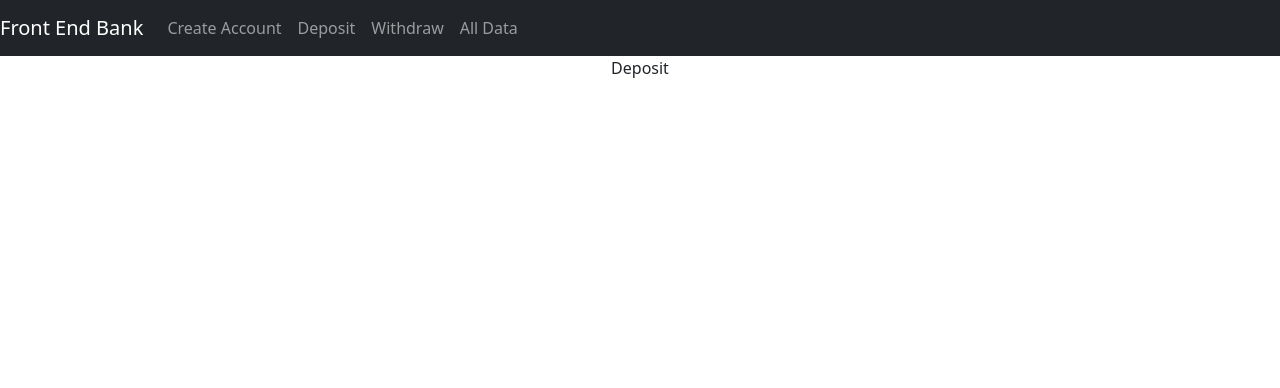
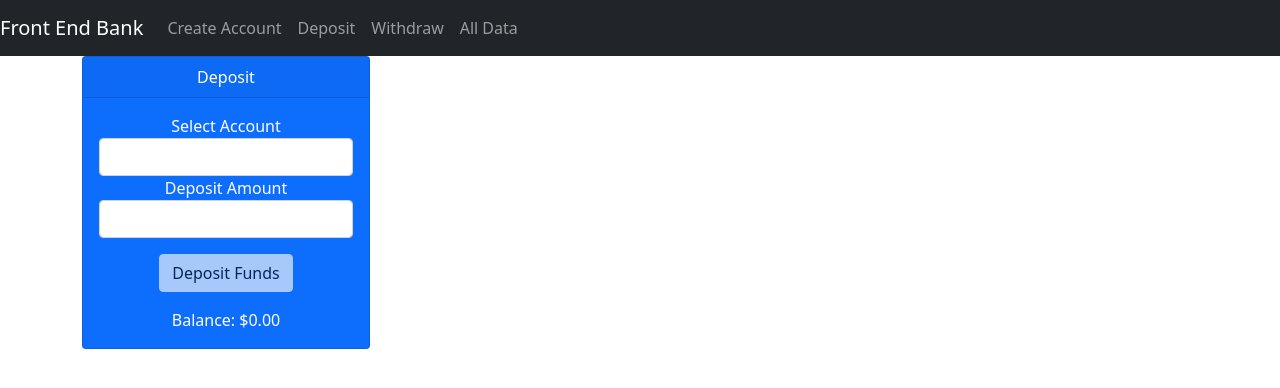
Before and after one commit to Malphus/frontEndBankingApp, a React (Create React App) app: page /deposit in a window 1280 px wide. Shown: the top 388 px of the page. Built offline with nearby package versions, Linux system fonts and the light colour scheme.

Commit message:
set up deposit form and validation

```diff
--- a/src/User.js
+++ b/src/User.js
@@ -1,8 +1,47 @@
+import { v4 as uuidv4 } from 'uuid';
+
 export default class User {
     constructor({email, name, password}) {
-        this.balance = 0
-        this.email = email
-        this.name = name
-        this.password = password
+        this._balance = 0
+        this._email = email
+        this._name = name
+        this._password = password
+        this._id = uuidv4()
     }
+
+    get balance() {
+        return this._balance;
+    }
+
+    // set balance(newBalance) {
+    //     this._balance = newBalance
+    // }
+
+    get name() {
+        return this._name
+    }
+
+    get email() {
+        return this._email
+    }
+
+    get password() {
+        return this._password
+    }
+
+    get id() {
+        return this._id
+    }
+
+    addFunds(amount) {
+        this._balance += amount
+    }
+
+    removeFunds(amount) {
+        this._balance -= amount
+    }
+
+    // toString() {
+    //     return `${this.name} ${this.email} ${this.password} ${this.balance}`
+    // }
 }
--- a/src/card.js
+++ b/src/card.js
@@ -11,7 +11,8 @@ export default function Card(props){
                 {props.title && (<h5 className="card-title">{props.title}</h5>)}
                 {props.text && (<p className="card-text">{props.text}</p>)}
                 {props.body}
-                {props.status && (<div id='createStatus'>{props.status}</div>)}
+                {props.err && (<div id='createStatus' className="alert alert-danger">{props.status}</div>)}
+                {props.success && (<div id='createStatus' className="alert alert-success">{props.status}</div>)}
             </div>
         </div>
     )
--- a/src/context.js
+++ b/src/context.js
@@ -1,48 +1,59 @@
-import React, {useState} from "react";
+import React, { useState } from "react";
 import User from "./User";
 
 export const UserContext = React.createContext(null);
 
-const initialUsers = [
-    {
+const user1 = new User({
   name: "Mandy",
   email: "mandy.rugam@gmail.com",
   password: "secret",
-      balance: 100,
-    },
-    {
+});
+
+const user2 = new User({
   name: "Jarrod",
   email: "jvandoren@gmail.com",
   password: "double-secret",
-      balance: 100,
-    },
-  ]
+});
 
 export default function UserProvider({ children }) {
-    const [users, setUsers] = useState(initialUsers);
+  const [users, setUsers] = useState({ [user1.id]: user1, [user2.id]: user2 });
+  const [selectedUser, setSelectedUser] = useState("");
 
   const addUser = (userData) => {
-        const newUser = new User(userData)
-        setUsers([...users, newUser])
-    }
+    const newUser = new User(userData);
+    setUsers({ ...users, [newUser.id]: newUser });
+  };
 
-    const addFunds = (user, amount) => {
+  const depositFunds = (user, amount) => {
     if (amount < 0) return;
-        user.balance += amount
-    }
+    user.addFunds(amount);
+  };
 
-    const removeFunds = (user, amount) => {
+  const withdrawFunds = (user, amount) => {
     if (amount > user.balance) return;
-        user.balance -= amount
-    }
+    user.removeFunds(amount);
+  };
+
+  const userList = () => {
+    return Object.entries(users).map(([userId, user]) => [userId, user.name]);
+  };
+
+  const getUser = () => users[selectedUser];
+
+  const getUserBalance = () => getUser()?.balance || 0;
 
   return (
     <UserContext.Provider
       value={{
-        addFunds,
         addUser,
-        removeFunds,
+        depositFunds,
+        getUser,
+        getUserBalance,
+        selectedUser,
+        setSelectedUser,
+        userList,
         users,
+        withdrawFunds,
       }}
     >
       {children}
--- a/src/pages/allData.js
+++ b/src/pages/allData.js
@@ -2,7 +2,7 @@ import React from 'react'
 import { UserContext } from '../context';
 
 export default function AllData() {
-    const ctx = React.useContext(UserContext);
+    const {users} = React.useContext(UserContext);
     return (
         <>
             <h1>All Data</h1>
@@ -15,8 +15,8 @@ export default function AllData() {
                     </tr>
                 </thead>
                 <tbody>
-                    {ctx.users.map(({ email, name, password }) => (
-                        <tr key={email}>
+                    {Object.entries(users).map(([_, { email, id, name, password }]) => (
+                        <tr key={id}>
                             <td>{name}</td>
                             <td>{email}</td>
                             <td>{password}</td>
--- a/src/pages/createAccount.js
+++ b/src/pages/createAccount.js
@@ -6,6 +6,8 @@ export default function CreateAccount() {
   const {addUser} = useContext(UserContext);
   const [show, setShow] = useState(true);
   const [status, setStatus] = useState("");
+  const [err, setErr] = useState(false);
+  const [success, setSuccess] = useState(false);
   const [name, setName] = useState("");
   const [email, setEmail] = useState("");
   const [password, setPassword] = useState("");
@@ -21,8 +23,12 @@ export default function CreateAccount() {
 
   function validate(field, label) {
     if (!field) {
+      setErr(true)
       setStatus("Error " + label);
-      setTimeout(() => setStatus(""), 3000);
+      setTimeout(() => {
+        setStatus("")
+        setErr(false)
+      }, 3000);
       return false;
     }
     return true;
@@ -30,11 +36,16 @@ export default function CreateAccount() {
 
   // TODO: change return to handle failure better
   function handleCreate() {
-    console.log(name, email, password);
     if (!validate(name, "name")) return;
     if (!validate(email, "email")) return;
     if (!validate(password, "password")) return;
     addUser({ name, email, password });
+    setSuccess(true)
+    setStatus(`User ${name} successfully created.`);
+    setTimeout(() => {
+      setStatus("")
+      setSuccess(false)
+    }, 3000);
     setShow(false);
   }
 
@@ -50,6 +61,8 @@ export default function CreateAccount() {
       bgcolor="primary"
       header="Create Account"
       status={status}
+      err={err}
+      success={success}
       body={
         show ? (
           <>
--- a/src/pages/deposit.js
+++ b/src/pages/deposit.js
@@ -1,3 +1,124 @@
+import { useContext, useEffect, useState } from "react";
+import Card from "../card";
+import { UserContext } from "../context";
+import { displayMoney, dollarsToCents } from "../utils/numeric";
+
 export default function Deposit() {
-    return <div>Deposit</div>
+  const {
+    depositFunds,
+    getUser,
+    getUserBalance,
+    selectedUser,
+    setSelectedUser,
+    userList,
+  } = useContext(UserContext);
+  const [status, setStatus] = useState("");
+  const [err, setErr] = useState(false);
+  const [success, setSuccess] = useState(false);
+  const [amount, setAmount] = useState("");
+  const [disableSubmit, setDisableSubmit] = useState(true);
+  const [currentBalance, setCurrentBalance] = useState(0);
+
+//   useEffect(() => {
+//     if (getUserBalance !== currentBalance) {
+//       setCurrentBalance(getUserBalance);
+//     }
+//     // eslint-disable-next-line react-hooks/exhaustive-deps
+//   }, [selectedUser]);
+
+  useEffect(() => {
+    if (selectedUser !== "" && amount > 0) {
+      setDisableSubmit(false);
+    } else {
+      setDisableSubmit(true);
+    }
+  }, [amount, selectedUser]);
+
+  const handleSelectUser = (event) => {
+    setSelectedUser(event.currentTarget.value);
+  };
+
+  const validateDeposit = (value) => {
+    // return !value.match(/(^\d+\.?\d{2}$)|(^\d+$)/);
+    return value.match(/^(\d+\.?\d{0,2})$/);
+  };
+
+  const handleAmount = (event) => {
+    const { value } = event.target;
+
+    if (!Number.isNaN(Number.parseFloat(value)) && validateDeposit(value)) {
+      const parsed = Math.round(value * 100) / 100;
+      if (parsed < 0) {
+        setStatus("Value entered should be greater than 0.");
+        setErr(true);
+      } else {
+        setStatus("");
+        setErr(false);
+        setAmount(value);
+      }
+    } else {
+      setStatus("Value entered is not a number.");
+      setErr(true);
+    }
+  };
+
+  const handleDeposit = () => {
+    const user = getUser(selectedUser);
+    const cents = dollarsToCents(amount);
+    depositFunds(user, cents);
+    setStatus(`$${displayMoney(cents)} added to account for ${user.name}`);
+    setSuccess(true);
+    setAmount(0);
+    setTimeout(() => {
+      setStatus("");
+      setSuccess(false);
+    }, 3000);
+  };
+
+  return (
+    <Card
+      bgcolor="primary"
+      header="Deposit"
+      status={status}
+      err={err}
+      success={success}
+      body={
+        <>
+          <div className="form-group">
+            <label htmlFor="select-account">Select Account</label>
+            <select
+              className="form-control"
+              id="select-account"
+              value={selectedUser}
+              onChange={handleSelectUser}
+            >
+              {[["", ""], ...userList()].map(([id, name]) => (
+                <option key={id} value={id}>
+                  {name}
+                </option>
+              ))}
+            </select>
+          </div>
+          <div className="form-group">
+            <label htmlFor="deposit">Deposit Amount</label>
+            <input
+              className="form-control"
+              id="deposit"
+              value={amount}
+              onChange={handleAmount}
+            />
+          </div>
+          <button
+            disabled={disableSubmit}
+            type="submit"
+            className="btn btn-light my-3"
+            onClick={handleDeposit}
+          >
+            Deposit Funds
+          </button>
+          <div>Balance: ${displayMoney(getUserBalance())}</div>
+        </>
+      }
+    />
+  );
 }
--- /dev/null
+++ b/src/utils/numeric.js
@@ -0,0 +1,7 @@
+export function displayMoney(amount) {
+    return (amount / 100).toFixed(2)
+}
+
+export function dollarsToCents(amount) {
+    return Math.round(amount * 100)
+}
```
Lines whose indentation alone changed are shown as unchanged.
